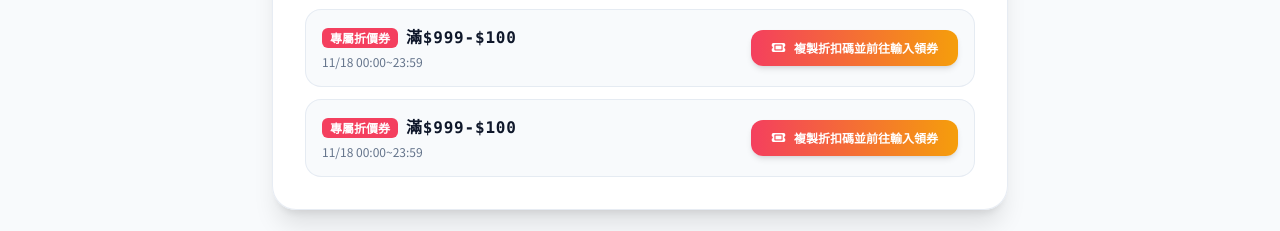
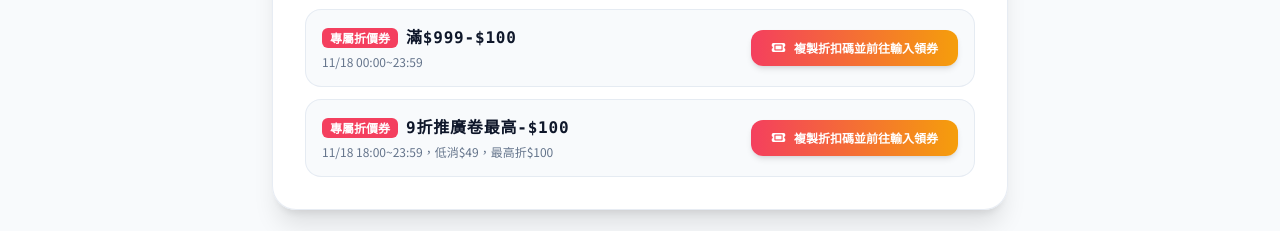
Before and after one commit to e1230009/flowermom, a plain HTML site: page index.html in a window 1280 px wide. Shown: the part 1180-1411 px from the top of the page. Drawn offline with nearby package versions, Linux system fonts and the light colour scheme; no server answers.

Commit message:
Update index.html

```diff
--- a/index.html
+++ b/index.html
@@ -254,10 +254,10 @@
                     <div class="space-y-1">
                         <div class="flex items-center gap-2">
                             <span class="text-xs font-black bg-rose-500 text-white px-2 py-0.5 rounded-md">專屬折價券</span>
-                            <span class="font-mono font-bold text-slate-900 text-base tracking-wider">滿$999-$100</span>
-                            <span class="hidden" id="code-7">VPAFF100</span>
+                            <span class="font-mono font-bold text-slate-900 text-base tracking-wider">9折推廣卷最高-$100</span>
+                            <span class="hidden" id="code-7">SH18SMPV</span>
                         </div>
-                        <p class="text-xs text-slate-500">11/18 00:00~23:59</p>
+                        <p class="text-xs text-slate-500">11/18 18:00~23:59，低消$49，最高折$100</p>
                     </div>
                     <div class="flex items-center gap-2 w-full sm:w-auto shrink-0">
                         <button onclick="copyAndOpenLink('code-7', 'https://s.shopee.tw/30p8ShXbaD')" class="w-full sm:w-auto px-5 py-2.5 bg-gradient-to-r from-rose-500 to-amber-500 hover:from-rose-600 hover:to-amber-600 active:scale-95 text-white font-bold text-xs rounded-xl shadow-md transition flex items-center justify-center gap-2 cursor-pointer">
```
